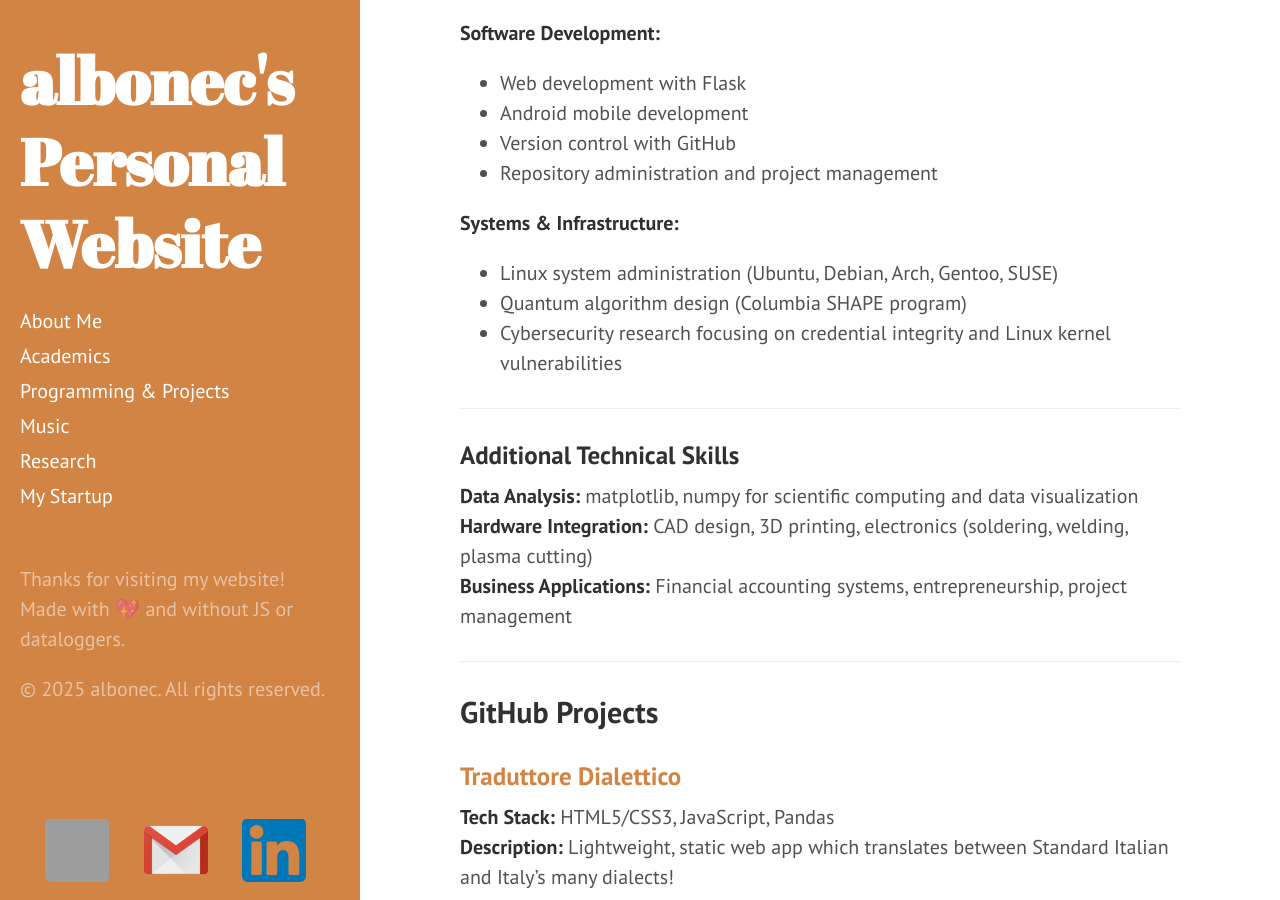
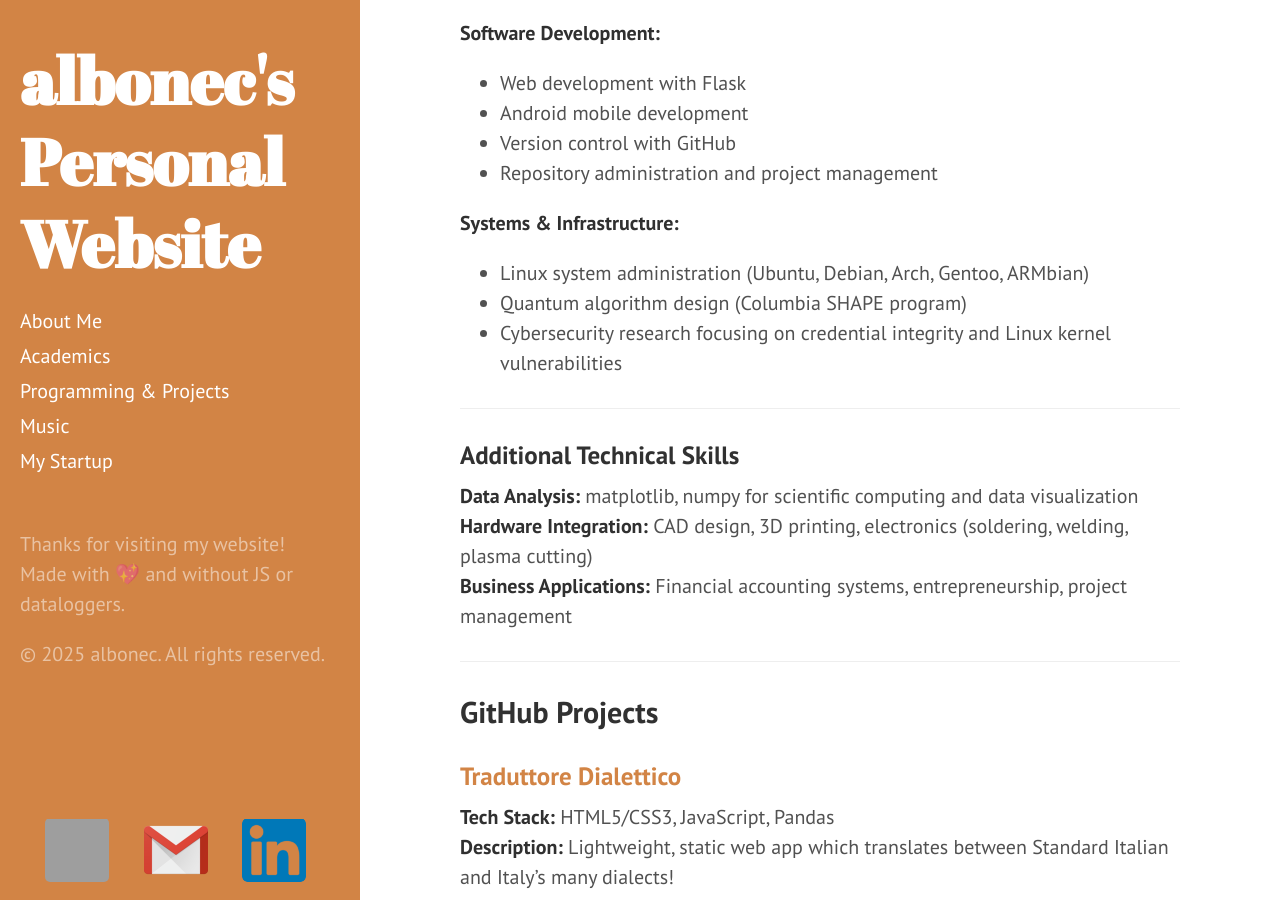
Before and after one commit to albonec/albonec.github.io, a Jekyll site: the page built from programming.md, in a window 1280 px wide and 900 px high, scrolled down 481 px. Built offline with Jekyll 4.4.1, drawn with Linux system fonts in a browser that asks for light colours; grey boxes are pictures that could not be loaded.

Commit message:
removed research section because unnecessary for now

```diff
--- a/_includes/sidebar.html
+++ b/_includes/sidebar.html
@@ -11,7 +11,6 @@
       <a class="sidebar-nav-item" href="{{ site.baseurl }}/academics.html">Academics</a>
       <a class="sidebar-nav-item" href="{{ site.baseurl }}/programming.html">Programming & Projects</a>
         <a class="sidebar-nav-item" href="{{ site.baseurl }}/music.html">Music</a>
-        <a class="sidebar-nav-item" href="{{ site.baseurl }}/research.html">Research</a>
         <a class="sidebar-nav-item" target="_blank" rel="noopener noreferrer" href="https://www.rcdesignbureau.com/">My Startup</a>
 
     </nav>
--- a/programming.md
+++ b/programming.md
@@ -20,7 +20,7 @@ title: Programming & Projects
 - Repository administration and project management
 
 **Systems & Infrastructure:**
-- Linux system administration (Ubuntu, Debian, Arch, Gentoo, SUSE)
+- Linux system administration (Ubuntu, Debian, Arch, Gentoo, ARMbian)
 - Quantum algorithm design (Columbia SHAPE program)
 - Cybersecurity research focusing on credential integrity and Linux kernel vulnerabilities
 
```
Also changed, not shown: research.md (deleted, +0 -17 lines).
